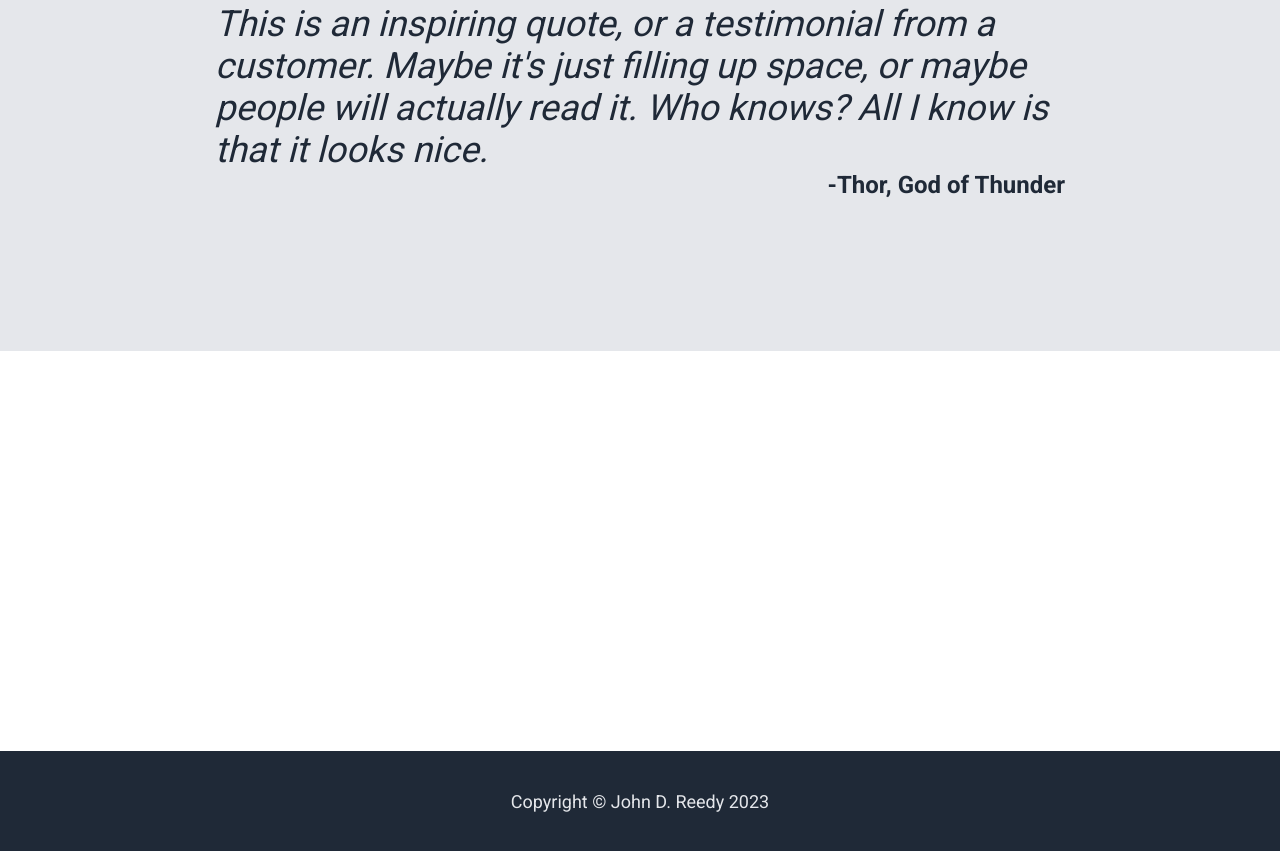
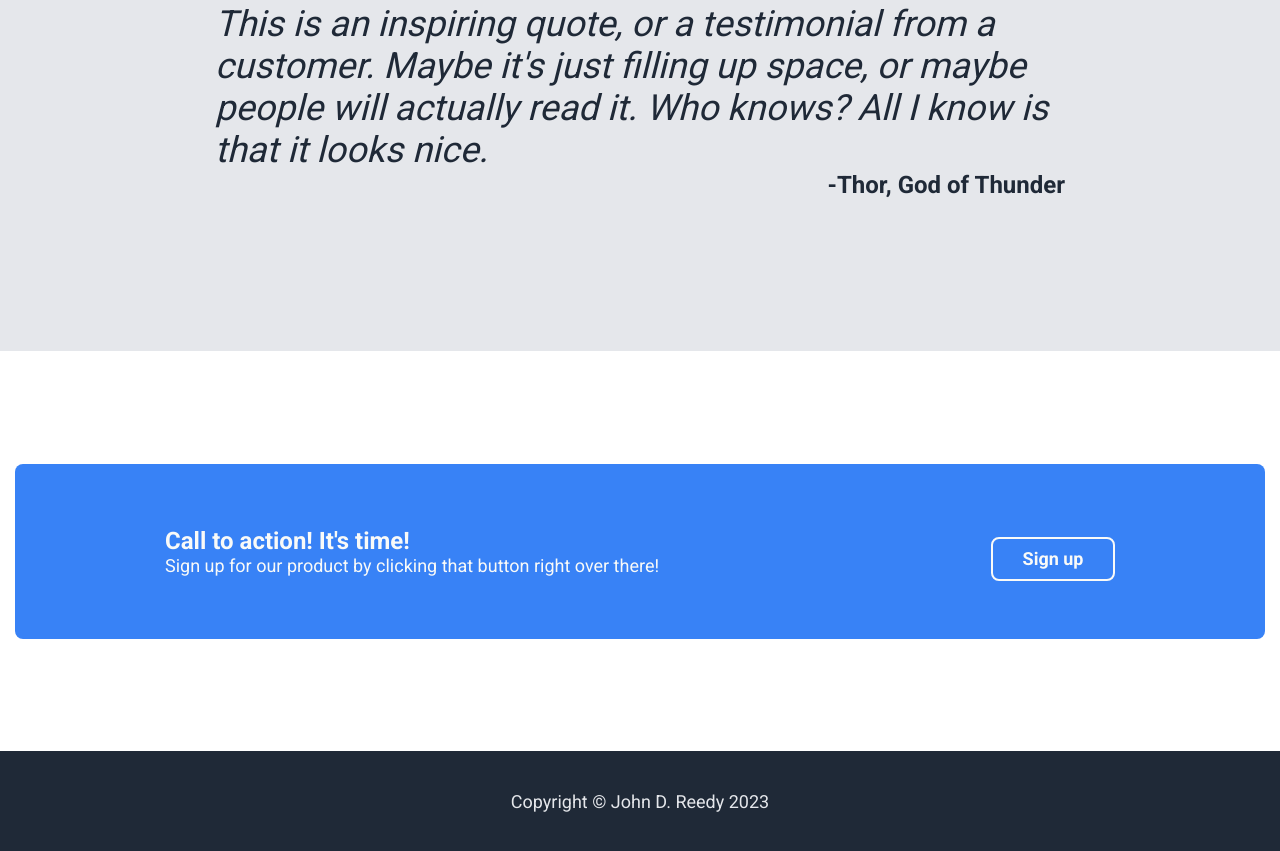
Before and after one commit to johndreedy/landing-page, a plain HTML site: page index.html in a window 1280 px wide. Shown: the part 1268-2119 px from the top of the page. Drawn offline with Linux system fonts and the light colour scheme.

Commit message:
Finalise HTML structure and CSS design

```diff
--- a/index.html
+++ b/index.html
@@ -74,6 +74,13 @@
 </div>
 
 <div class="section4">
+    <div class="border-box">
+        <div class="sign-up-container">
+        <div class="title">Call to action! It's time!</div>
+        Sign up for our product by clicking that button right over there!
+        </div>
+        <div class="button">Sign up</div>
+    </div>
 </div>
 
 <div class="footer">
--- a/style.css
+++ b/style.css
@@ -1,6 +1,4 @@
 @import url('https://fonts.googleapis.com/css2?family=Roboto:wght@400;700&display=swap');
-
-
 
 body {
     font-family: Roboto, sans-serif;
@@ -29,10 +27,14 @@ body {
     flex-shrink: 0;
 }
 
-.header a:link{
+.header a:link {
     text-decoration: none;
     font-weight: normal;
     font-size: 18px;
+    color: #e5e7eb;
+}
+
+.header a:visited {
     color: #e5e7eb;
 }
 
@@ -164,8 +166,49 @@ body {
 }
 
 .section4 {
+    display: flex;
+    justify-content: space-around;
+    align-items: center;
     height: 400px;
     background-color: #fff;
+}
+
+.border-box {
+    display: flex;
+    height: 175px;
+    width: 950px;
+    border-radius: 8px;
+    background-color: #3882f6;
+    color: #f9faf8;
+    padding-left: 150px;
+    padding-right: 150px;
+    justify-content: space-between;
+    align-items: center;
+}
+
+.sign-up-container {
+    display: flex;
+    flex-direction: column;
+    justify-content: center;
+    align-items: flex-start;
+}
+
+.border-box .button {
+    display: flex;
+    justify-content: center;
+    align-items: center;
+    height: 40px;
+    width: 120px;
+    border-radius: 8px;
+    border-color: #f9faf8;
+    border: 2px solid;
+    margin-top: 15px;
+    font-weight: 600;
+}
+
+.border-box .title {
+    font-weight: 900;
+    font-size: 24px;
 }
 
 .footer {
```
